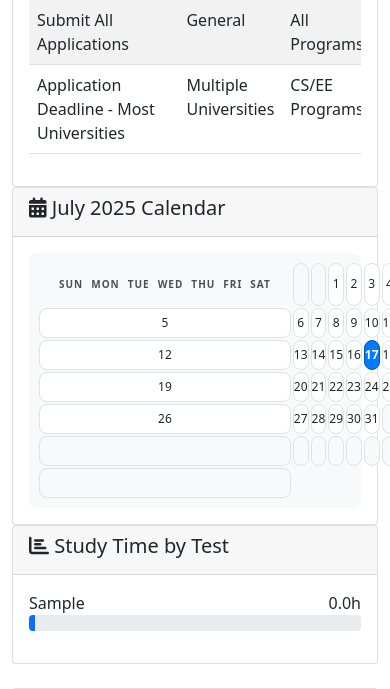
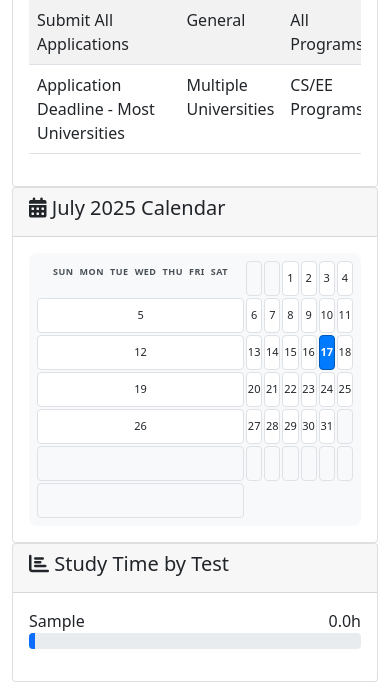
Before and after one commit to travis7451/GraduatePrepare, a Flask app: template deadline_tracker/templates/dashboard.html in a window 390 px wide. Shown: the part 3486-4175 px from the top of the page. Run offline with Flask 3, Linux system fonts and the light colour scheme; tables that the repository leaves empty hold one stand-in row (values such as "Sample post"); the template is opened without the code that fills it: values that come from a table or form of the project are taken from there, most other values are stand-ins (such as "Sample title", 1, 10 or a date in 2020).

Commit message:
Fix calendar grid layout issues for uniform cell sizing
- Set fixed height (50px) for all calendar cells to ensure uniformity
- Improved CSS Grid properties for perfect 7x6 grid alignment
- Reduced gaps to 4px for cleaner, more compact appearance
- Enhanced flexbox layout with column direction for better content positioning
- Positioned study indicators absolutely in bottom-right corner
- Improved responsive design with consistent scaling across devices
- Fixed cell size inconsistencies that caused layout problems
- Calendar now displays as clean, uniform grid with proper alignment

```diff
--- a/deadline_tracker/templates/dashboard.html
+++ b/deadline_tracker/templates/dashboard.html
@@ -295,27 +295,30 @@
 .simple-calendar {
     display: grid;
     grid-template-columns: repeat(7, 1fr);
-    gap: 8px;
-    padding: 20px;
+    gap: 4px;
+    padding: 15px;
     background-color: #f8f9fa;
     border-radius: 8px;
     max-width: 100%;
+    box-sizing: border-box;
 }
 
 .calendar-day {
     display: flex;
+    flex-direction: column;
     align-items: center;
     justify-content: center;
     border: 1px solid #dee2e6;
-    border-radius: 8px;
-    font-size: 16px;
+    border-radius: 4px;
+    font-size: 14px;
     font-weight: 500;
     background-color: #ffffff;
     transition: all 0.2s ease;
     cursor: pointer;
-    min-height: 40px;
+    height: 50px;
     width: 100%;
     box-sizing: border-box;
+    position: relative;
 }
 
 .calendar-day:hover {
@@ -342,63 +345,79 @@
 }
 
 .study-indicator {
-    font-size: 10px;
+    font-size: 9px;
     color: #28a745;
     font-weight: bold;
-    margin-top: 2px;
+    position: absolute;
+    bottom: 2px;
+    right: 2px;
+    background: rgba(255,255,255,0.9);
+    padding: 1px 3px;
+    border-radius: 2px;
 }
 
 .calendar-header {
     display: grid;
     grid-template-columns: repeat(7, 1fr);
-    gap: 8px;
-    margin-bottom: 10px;
+    gap: 4px;
+    margin-bottom: 8px;
     font-weight: bold;
     text-align: center;
-    padding: 10px 20px 0;
+    padding: 0 15px;
 }
 
 .calendar-header-day {
-    padding: 8px 0;
-    font-size: 14px;
+    padding: 8px 4px;
+    font-size: 12px;
     text-transform: uppercase;
-    letter-spacing: 1px;
+    letter-spacing: 0.5px;
     color: #495057;
     font-weight: 600;
+    text-align: center;
 }
 
 /* Responsive adjustments */
 @media (max-width: 768px) {
     .simple-calendar {
-        gap: 4px;
-        padding: 15px;
+        gap: 3px;
+        padding: 10px;
     }
 
     .calendar-day {
-        font-size: 14px;
-        min-height: 35px;
+        font-size: 12px;
+        height: 40px;
     }
 
     .calendar-header-day {
-        font-size: 12px;
-        padding: 6px 0;
+        font-size: 10px;
+        padding: 6px 2px;
+    }
+
+    .study-indicator {
+        font-size: 8px;
+        padding: 0px 2px;
     }
 }
 
 @media (max-width: 480px) {
     .simple-calendar {
         gap: 2px;
-        padding: 10px;
+        padding: 8px;
     }
 
     .calendar-day {
-        font-size: 12px;
-        min-height: 30px;
+        font-size: 11px;
+        height: 35px;
     }
 
     .calendar-header-day {
-        font-size: 10px;
-        padding: 4px 0;
+        font-size: 9px;
+        padding: 4px 1px;
+    }
+
+    .study-indicator {
+        font-size: 7px;
+        padding: 0px 1px;
     }
 }
 </style>
@@ -489,10 +508,12 @@ function generateSimpleCalendar() {
         calendarContainer.appendChild(dayDiv);
     }
 
-    // Fill remaining cells to complete the grid
-    const totalCells = calendarContainer.children.length - 1; // Subtract header
-    const remainingCells = 42 - totalCells; // 6 rows × 7 days = 42 cells
-    for (let i = 0; i < remainingCells; i++) {
+    // Fill remaining cells to complete exactly 6 rows (42 cells total)
+    const currentCells = calendarContainer.children.length - 1; // Subtract header
+    const totalNeeded = 42; // 6 rows × 7 days
+    const remainingCells = totalNeeded - currentCells;
+
+    for (let i = 0; i < remainingCells && currentCells + i < totalNeeded; i++) {
         const emptyDay = document.createElement('div');
         emptyDay.className = 'calendar-day other-month';
         calendarContainer.appendChild(emptyDay);
```
